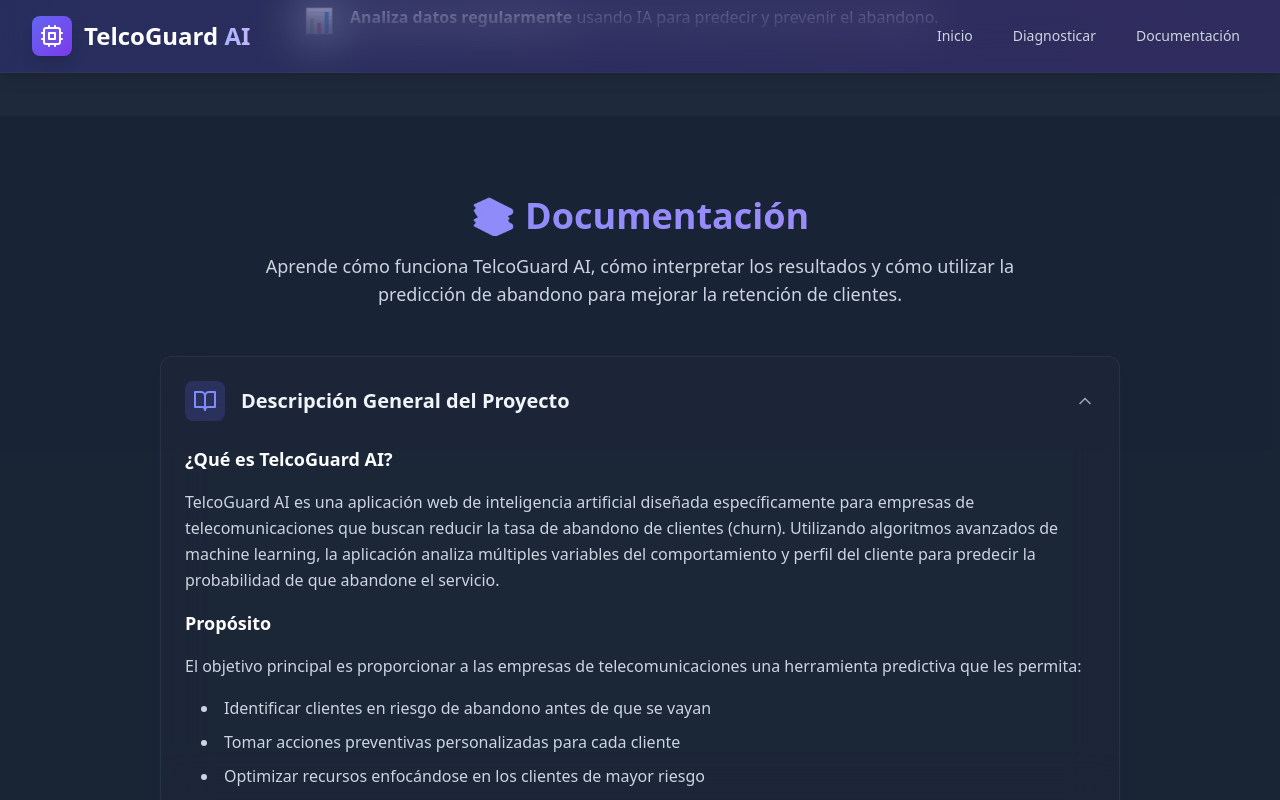
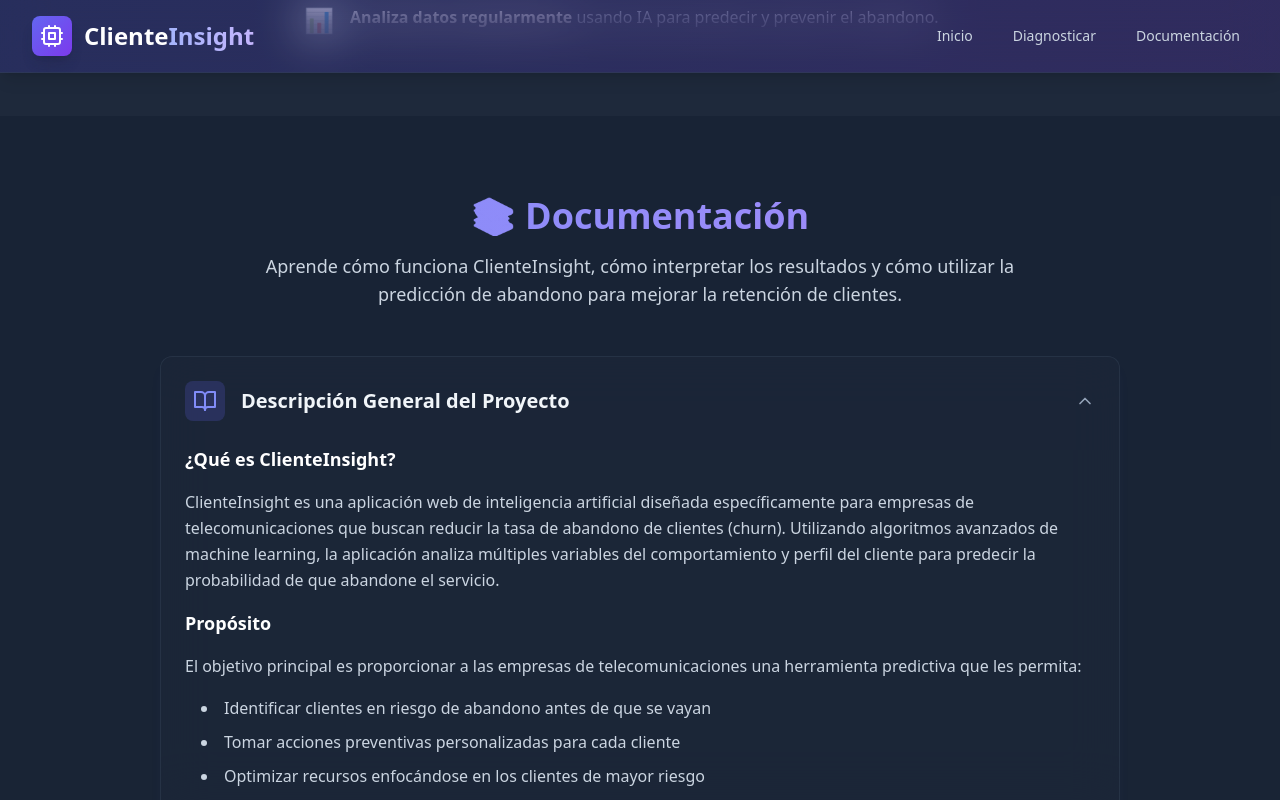
Before and after one commit to alvaretto/telco-vercel, a React (Vite) app: page / in a window 1280 px wide. Both pictures are taken after a click on the button "Descripción General del Proyecto". Shown: the part 3107-3907 px from the top of the page. Built offline with nearby package versions, Linux system fonts and the light colour scheme; the HTML template or start-up script is replaced by a standard one.

Commit message:
feat: Rebranding TelcoGuard AI -> ClienteInsight
- Actualizado nombre de marca en componente principal (App.jsx)
- Actualizado título de página en index.html
- Actualizado nombre de paquete en package.json
- Todas las referencias de documentación actualizadas

```diff
--- a/index.html
+++ b/index.html
@@ -3,7 +3,7 @@
   <head>
     <meta charset="UTF-8" />
     <meta name="viewport" content="width=device-width, initial-scale=1.0" />
-    <title>TelcoGuard AI | Churn Prediction</title>
+    <title>ClienteInsight | Churn Prediction</title>
     <meta name="description" content="Sistema de predicción de abandono de clientes basado en IA">
   </head>
   <body class="bg-slate-950">
--- a/package.json
+++ b/package.json
@@ -1,5 +1,5 @@
 {
-  "name": "telcoguard-ai",
+  "name": "clienteinsight",
   "private": true,
   "version": "1.0.0",
   "type": "module",
--- a/src/App.jsx
+++ b/src/App.jsx
@@ -26,7 +26,7 @@ import {
   ChevronUp
 } from 'lucide-react';
 
-const TelcoGuardAI = () => {
+const ClienteInsight = () => {
   const [loading, setLoading] = useState(false);
   const [showResult, setShowResult] = useState(false);
   const [formStep, setFormStep] = useState(1); // 1: Contrato, 2: Servicios
@@ -263,7 +263,7 @@ const TelcoGuardAI = () => {
                 <Cpu className="w-6 h-6 text-white" />
               </div>
               <h1 className="text-2xl font-bold text-white">
-                TelcoGuard <span className="bg-gradient-to-r from-indigo-300 to-violet-300 bg-clip-text text-transparent">AI</span>
+                Cliente<span className="bg-gradient-to-r from-indigo-300 to-violet-300 bg-clip-text text-transparent">Insight</span>
               </h1>
             </div>
 
@@ -326,7 +326,7 @@ const TelcoGuardAI = () => {
           <div className="grid lg:grid-cols-2 gap-12 items-center">
             <div>
               <h2 id="hero-heading" className="text-4xl lg:text-5xl font-bold text-white mb-6 leading-tight">
-                Descubre TelcoGuard <span className="bg-gradient-to-r from-indigo-400 to-violet-400 bg-clip-text text-transparent">AI</span>
+                Descubre Cliente<span className="bg-gradient-to-r from-indigo-400 to-violet-400 bg-clip-text text-transparent">Insight</span>
               </h2>
               <p className="text-lg text-slate-300 mb-8 leading-relaxed">
                 Un modelo de inteligencia artificial diseñado para predecir la probabilidad de abandono de clientes
@@ -765,7 +765,7 @@ const TelcoGuardAI = () => {
               📚 Documentación
             </h2>
             <p className="text-slate-300 text-lg max-w-3xl mx-auto">
-              Aprende cómo funciona TelcoGuard AI, cómo interpretar los resultados y cómo utilizar la predicción de abandono para mejorar la retención de clientes.
+              Aprende cómo funciona ClienteInsight, cómo interpretar los resultados y cómo utilizar la predicción de abandono para mejorar la retención de clientes.
             </p>
           </div>
 
@@ -773,9 +773,9 @@ const TelcoGuardAI = () => {
             {/* Sección 1: Descripción General */}
             <AccordionItem icon={BookOpen} title="Descripción General del Proyecto" index={0}>
               <div className="space-y-4">
-                <h4 className="text-lg font-semibold text-white">¿Qué es TelcoGuard AI?</h4>
+                <h4 className="text-lg font-semibold text-white">¿Qué es ClienteInsight?</h4>
                 <p>
-                  TelcoGuard AI es una aplicación web de inteligencia artificial diseñada específicamente para empresas de telecomunicaciones que buscan reducir la tasa de abandono de clientes (churn). Utilizando algoritmos avanzados de machine learning, la aplicación analiza múltiples variables del comportamiento y perfil del cliente para predecir la probabilidad de que abandone el servicio.
+                  ClienteInsight es una aplicación web de inteligencia artificial diseñada específicamente para empresas de telecomunicaciones que buscan reducir la tasa de abandono de clientes (churn). Utilizando algoritmos avanzados de machine learning, la aplicación analiza múltiples variables del comportamiento y perfil del cliente para predecir la probabilidad de que abandone el servicio.
                 </p>
 
                 <h4 className="text-lg font-semibold text-white mt-6">Propósito</h4>
@@ -826,7 +826,7 @@ const TelcoGuardAI = () => {
               <div className="space-y-4">
                 <h4 className="text-lg font-semibold text-white">Algoritmo de Machine Learning</h4>
                 <p>
-                  TelcoGuard AI utiliza un modelo de <strong className="text-indigo-400">clasificación binaria</strong> entrenado con datos históricos de clientes de telecomunicaciones. El modelo analiza patrones complejos en el comportamiento del cliente para determinar la probabilidad de abandono.
+                  ClienteInsight utiliza un modelo de <strong className="text-indigo-400">clasificación binaria</strong> entrenado con datos históricos de clientes de telecomunicaciones. El modelo analiza patrones complejos en el comportamiento del cliente para determinar la probabilidad de abandono.
                 </p>
 
                 <div className="bg-slate-700/30 p-4 rounded-lg mt-4">
@@ -1186,7 +1186,7 @@ const TelcoGuardAI = () => {
               <div className="space-y-4">
                 <h4 className="text-lg font-semibold text-white">Análisis de Datos Históricos</h4>
                 <p>
-                  El modelo de TelcoGuard AI ha sido entrenado con un dataset histórico de clientes de telecomunicaciones que incluye:
+                  El modelo de ClienteInsight ha sido entrenado con un dataset histórico de clientes de telecomunicaciones que incluye:
                 </p>
                 <ul className="list-disc list-inside space-y-2 ml-4">
                   <li>Miles de registros de clientes con información completa</li>
@@ -1312,7 +1312,7 @@ const TelcoGuardAI = () => {
             <AccordionItem icon={Info} title="Glosario de Términos Técnicos" index={5}>
               <div className="space-y-4">
                 <p className="text-slate-300">
-                  Definiciones de los términos técnicos utilizados en TelcoGuard AI:
+                  Definiciones de los términos técnicos utilizados en ClienteInsight:
                 </p>
 
                 <div className="space-y-4 mt-6">
@@ -1448,4 +1448,4 @@ const TelcoGuardAI = () => {
   );
 };
 
-export default TelcoGuardAI;
+export default ClienteInsight;
```
